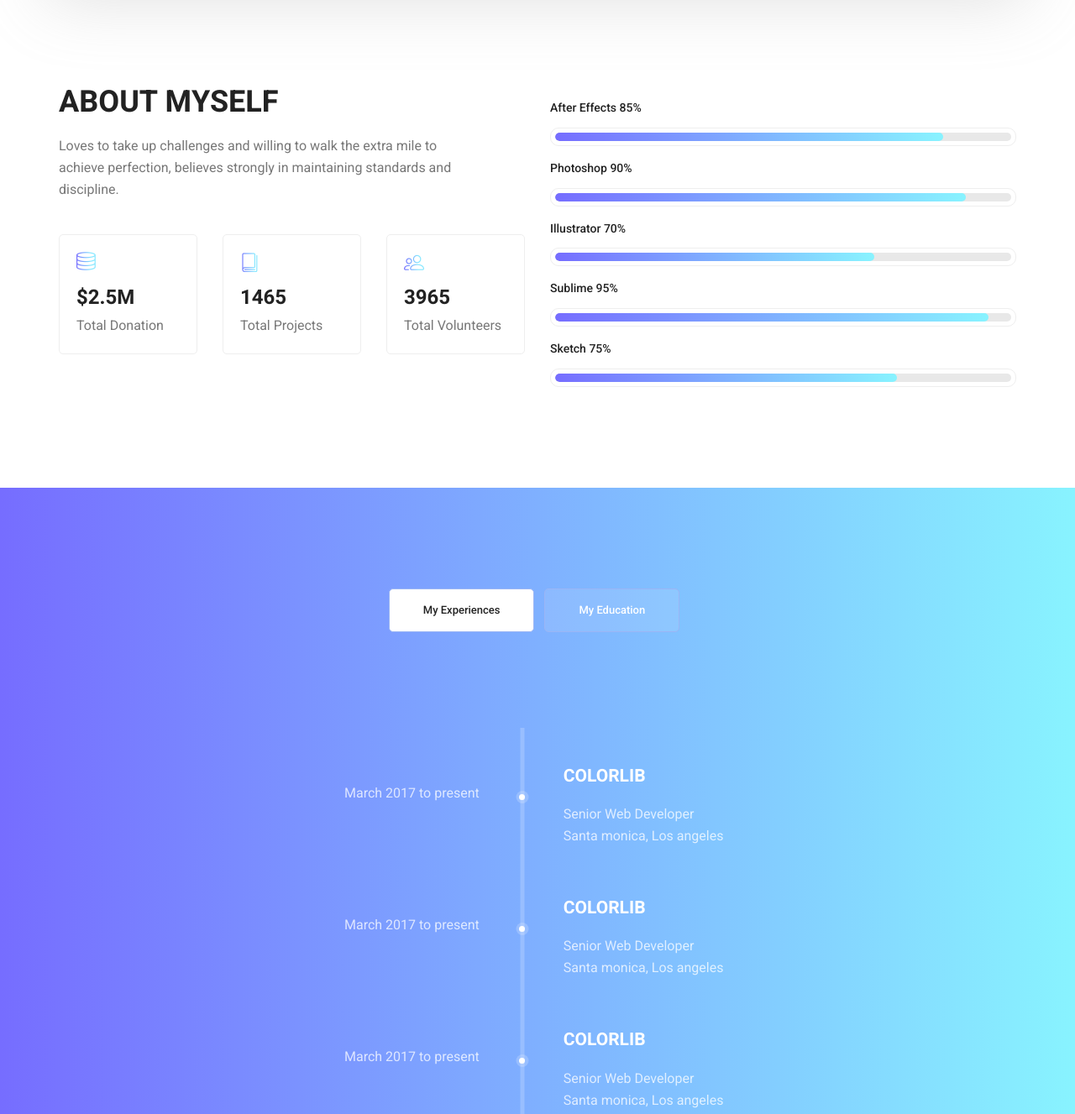
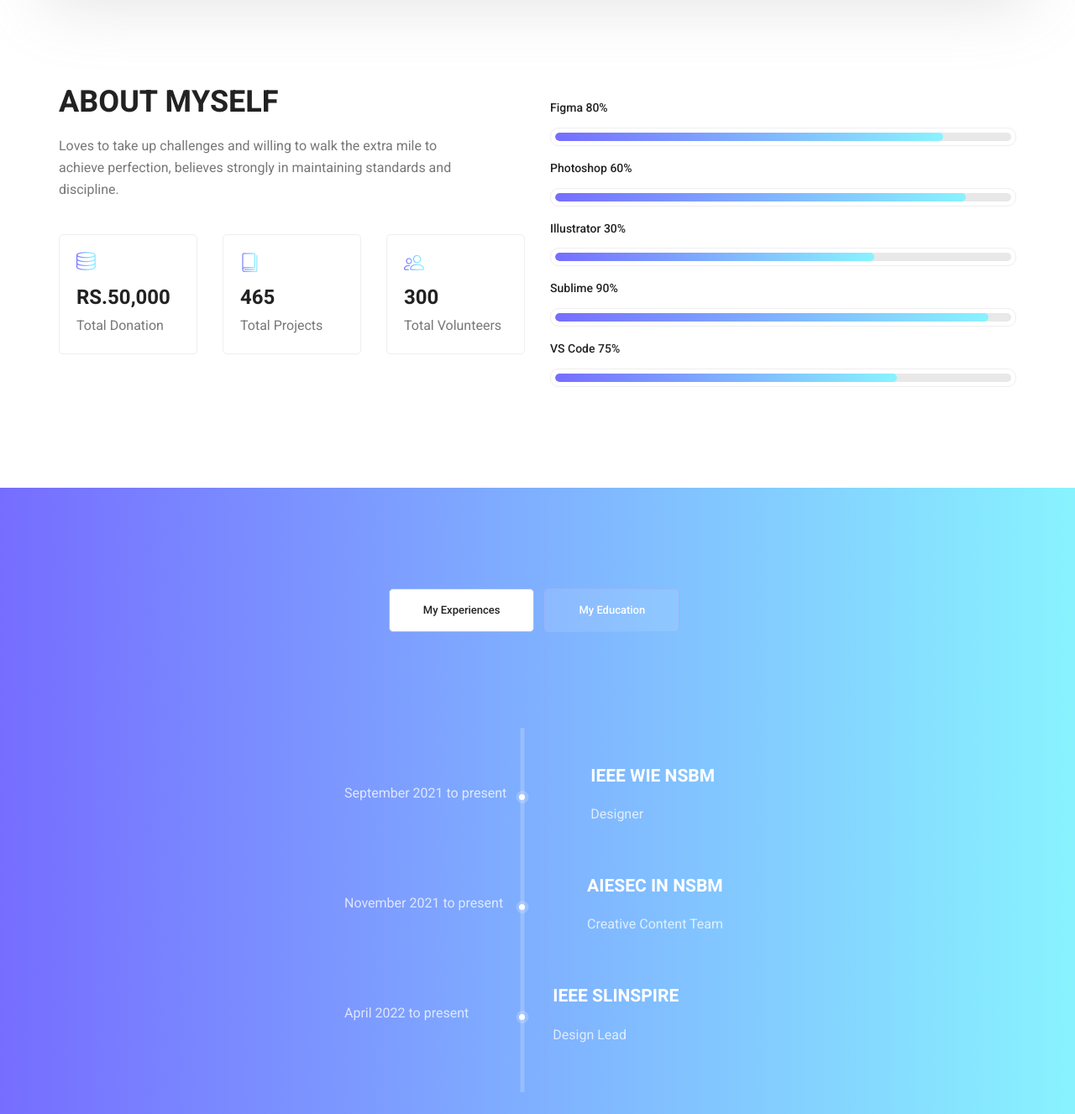
Before and after one commit to Prasandika/Piyumi-Prasandika-Portfolio, a plain HTML site: page index.html in a window 1280 px wide. Shown: the part 980-2307 px from the top of the page at 84% size. Drawn offline with Linux system fonts and the light colour scheme.

Commit message:
Update tab Area

```diff
--- a/index.html
+++ b/index.html
@@ -70,7 +70,7 @@
 					<div class="banner_content">
 						<div class="media">
 							<div class="d-flex">
-								<img src="img/personal.jpg" alt="">
+								<img src="img/business-girl.jpg" alt="">
 							</div>
 							<div class="media-body">
 								<div class="personal_text">
@@ -110,21 +110,21 @@
         						<div class="col-md-4">
         							<div class="wel_item">
         								<i class="lnr lnr-database"></i>
-        								<h4>$2.5M</h4>
+        								<h4>Rs.50,000</h4>
         								<p>Total Donation</p>
         							</div>
         						</div>
         						<div class="col-md-4">
         							<div class="wel_item">
         								<i class="lnr lnr-book"></i>
-        								<h4>1465</h4>
+        								<h4>465</h4>
         								<p>Total Projects</p>
         							</div>
         						</div>
         						<div class="col-md-4">
         							<div class="wel_item">
         								<i class="lnr lnr-users"></i>
-        								<h4>3965</h4>
+        								<h4>300</h4>
         								<p>Total Volunteers</p>
         							</div>
         						</div>
@@ -135,7 +135,7 @@
         				<div class="tools_expert">
         					<div class="skill_main">
 								<div class="skill_item">
-									<h4>After Effects <span class="counter">85</span>%</h4>
+									<h4>Figma <span class="counter">80</span>%</h4>
 									<div class="progress_br">
 										<div class="progress">
 											<div class="progress-bar" role="progressbar" aria-valuenow="85" aria-valuemin="0" aria-valuemax="100"></div>
@@ -143,7 +143,7 @@
 									</div>
 								</div>
 								<div class="skill_item">
-									<h4>Photoshop <span class="counter">90</span>%</h4>
+									<h4>Photoshop <span class="counter">60</span>%</h4>
 									<div class="progress_br">
 										<div class="progress">
 											<div class="progress-bar" role="progressbar" aria-valuenow="90" aria-valuemin="0" aria-valuemax="100"></div>
@@ -151,7 +151,7 @@
 									</div>
 								</div>
 								<div class="skill_item">
-									<h4>Illustrator <span class="counter">70</span>%</h4>
+									<h4>Illustrator <span class="counter">30</span>%</h4>
 									<div class="progress_br">
 										<div class="progress">
 											<div class="progress-bar" role="progressbar" aria-valuenow="70" aria-valuemin="0" aria-valuemax="100"></div>
@@ -159,7 +159,7 @@
 									</div>
 								</div>
 								<div class="skill_item">
-									<h4>Sublime <span class="counter">95</span>%</h4>
+									<h4>Sublime <span class="counter">90</span>%</h4>
 									<div class="progress_br">
 										<div class="progress">
 											<div class="progress-bar" role="progressbar" aria-valuenow="95" aria-valuemin="0" aria-valuemax="100"></div>
@@ -167,7 +167,7 @@
 									</div>
 								</div>
 								<div class="skill_item">
-									<h4>Sketch <span class="counter">75</span>%</h4>
+									<h4>VS Code <span class="counter">75</span>%</h4>
 									<div class="progress_br">
 										<div class="progress">
 											<div class="progress-bar" role="progressbar" aria-valuenow="75" aria-valuemin="0" aria-valuemax="100"></div>
@@ -201,11 +201,11 @@
 									<span></span>
 									<div class="media">
 										<div class="d-flex">
-											<p>March 2017 to present</p>
+											<p>September 2021 to present</p>
 										</div>
 										<div class="media-body">
-											<h4>Colorlib</h4>
-											<p>Senior Web Developer <br />Santa monica, Los angeles</p>
+											<h4>IEEE WIE NSBM</h4>
+											<p>Designer<br /></p>
 										</div>
 									</div>
 								</li>
@@ -213,11 +213,11 @@
 									<span></span>
 										<div class="media">
 											<div class="d-flex">
-											<p>March 2017 to present</p>
+												<p>November 2021 to present</p>
 											</div>
 											<div class="media-body">
-											<h4>Colorlib</h4>
-											<p>Senior Web Developer <br />Santa monica, Los angeles</p>
+												<h4>AIESEC in NSBM</h4>
+												<p>Creative Content Team <br /></p>
 											</div>
 										</div>
 									</li>
@@ -225,14 +225,15 @@
 									<span></span>
 									<div class="media">
 										<div class="d-flex">
-											<p>March 2017 to present</p>
+											<p>April 2022 to present</p>
 										</div>
 										<div class="media-body">
-											<h4>Colorlib</h4>
-											<p>Senior Web Developer <br />Santa monica, Los angeles</p>
+											<h4>IEEE SLInspire</h4>
+											<p>Design Lead <br /></p>
 										</div>
 									</div>
 								</li>
+
 							</ul>
 						</div>
 						<div class="tab-pane fade" id="profile" role="tabpanel" aria-labelledby="profile-tab">
@@ -245,7 +246,7 @@
 										</div>
 										<div class="media-body">
 											<h4>Colorlib</h4>
-											<p>Senior Web Developer <br />Santa monica, Los angeles</p>
+											<p>Senior Web Developer <br /></p>
 										</div>
 									</div>
 								</li>
@@ -257,7 +258,7 @@
 										</div>
 										<div class="media-body">
 											<h4>Colorlib</h4>
-											<p>Senior Web Developer <br />Santa monica, Los angeles</p>
+											<p>Senior Web Developer <br /></p>
 										</div>
 									</div>
 								</li>
@@ -269,7 +270,7 @@
 										</div>
 										<div class="media-body">
 											<h4>Colorlib</h4>
-											<p>Senior Web Developer <br />Santa monica, Los angeles</p>
+											<p>Senior Web Developer <br /></p>
 										</div>
 									</div>
 								</li>
```
Lines whose indentation alone changed are shown as unchanged.
